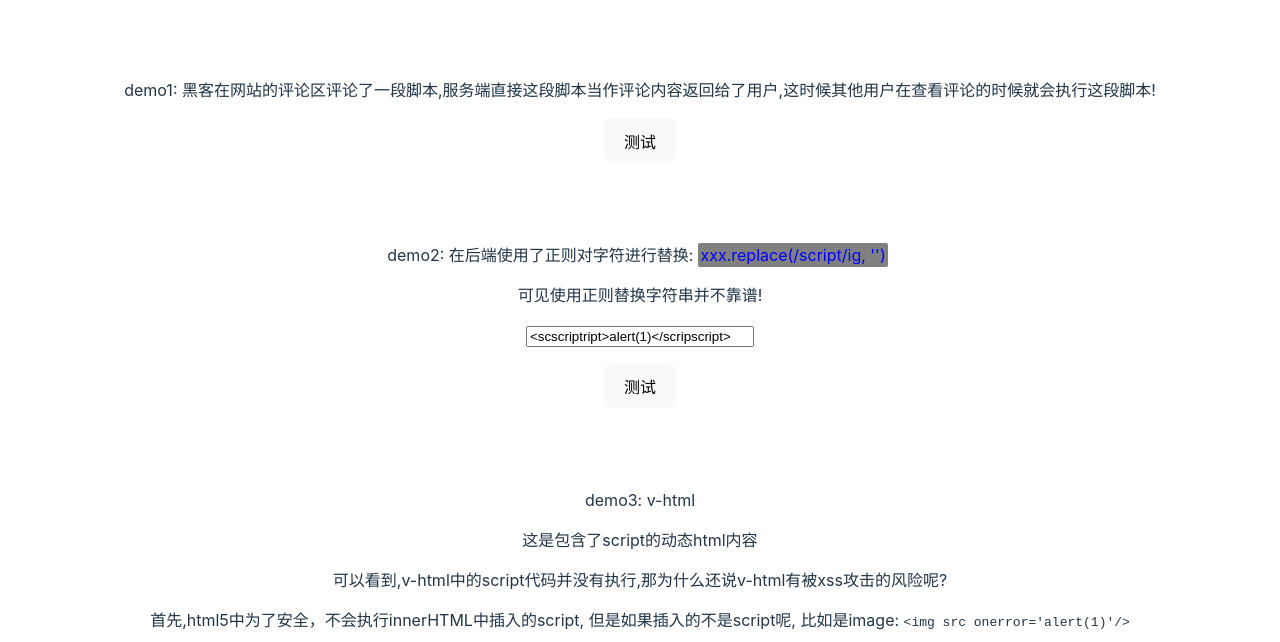
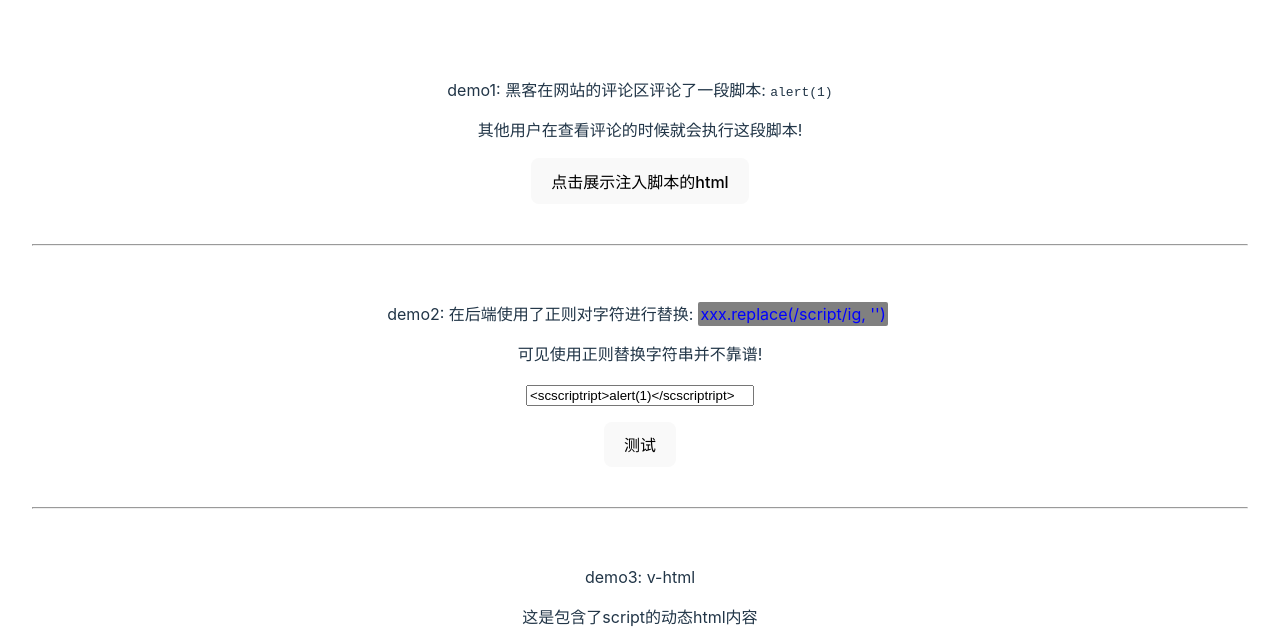
Before and after one commit to plutda/safe-web, a website: page safe-front/xss/index.html in a window 1280 px wide. Shown: the part 127-769 px from the top of the page. Drawn offline with nearby package versions, Linux system fonts and the light colour scheme.

Commit message:
refactor: 优化展示

```diff
--- a/safe-end/index.js
+++ b/safe-end/index.js
@@ -1,7 +1,5 @@
 const Koa = require("koa")
 const router = require("./router")
-const serve = require("koa-static")
-const views = require("koa-views")
 const cors = require('@koa/cors')
 const bodyParser = require('koa-bodyparser')
 const session = require('koa-session')
@@ -11,10 +9,6 @@ const app = new Koa()
 // axios请求默认不携带cookie,设置withCredentials:true则会自动携带,需要在服务端设置Access-Control-Allow-Credentials头部
 app.use(cors({ credentials: true }))
 app.use(bodyParser())
-app.use(serve(__dirname+"/static"))
-app.use(views(__dirname+"/views",{
-    extension: "pug"
-}))
 
 app.use(router.routes())
 
--- a/safe-front/xss/index.html
+++ b/safe-front/xss/index.html
@@ -10,16 +10,19 @@
   <div class="app">
     <h1>web safe test</h1>
     <div class="card">
-      <p>demo1: 黑客在网站的评论区评论了一段脚本,服务端直接这段脚本当作评论内容返回给了用户,这时候其他用户在查看评论的时候就会执行这段脚本!</p>
-      <button type="button" onclick="handleTest1()">测试</button>
+      <p>demo1: 黑客在网站的评论区评论了一段脚本: <code>alert(1)</code> </p>
+      <p>其他用户在查看评论的时候就会执行这段脚本!</p>
+      <button type="button" onclick="handleTest1()">点击展示注入脚本的html</button>
     </div>
+    <hr>
 
     <div class="card">
       <p>demo2: 在后端使用了正则对字符进行替换:<span class="code">xxx.replace(/script/ig, '')</span></p>
       <p>可见使用正则替换字符串并不靠谱!</p>
-      <p><input id="test2" class="test2" type="name" value="<scscriptript>alert(1)</scripscript>"></p>
+      <p><input id="test2" class="test2" type="name" value="<scscriptript>alert(1)</scscriptript>"></p>
       <button type="button" onclick="handleTest2()">测试</button>
     </div>
+    <hr>
 
     <div id="test3" class="card">
       <p>demo3: v-html</p>
@@ -33,6 +36,7 @@
       <button type="button" @click="handleTest3">测试</button>
       <p>测试一下,发现又被攻击了!</p>
     </div>
+    <hr>
 
     <div class="card">
       <p>demo4: 盗取cookie,攻击者在网站注入获取cookie的攻击脚本,如果此脚本被提供给了其他用户,其他用户在访问网站时,cookie会被传送给攻击者!</p>
@@ -57,7 +61,7 @@
     data() {
       return {
         html: "<span>这是包含了script的动态html内容<script>alert(1)<\/script></span>",
-        escapeHtml: "<img src onerror='alert(1)'/>"
+        escapeHtml: "<div style='color:red'>这是包含脚本的动态html</div><img src onerror='alert(1)'/>"
       }
     },
     methods: {
```
Also changed, not shown: safe-end/views/test1.html (+1 -1 lines), readme.md.
